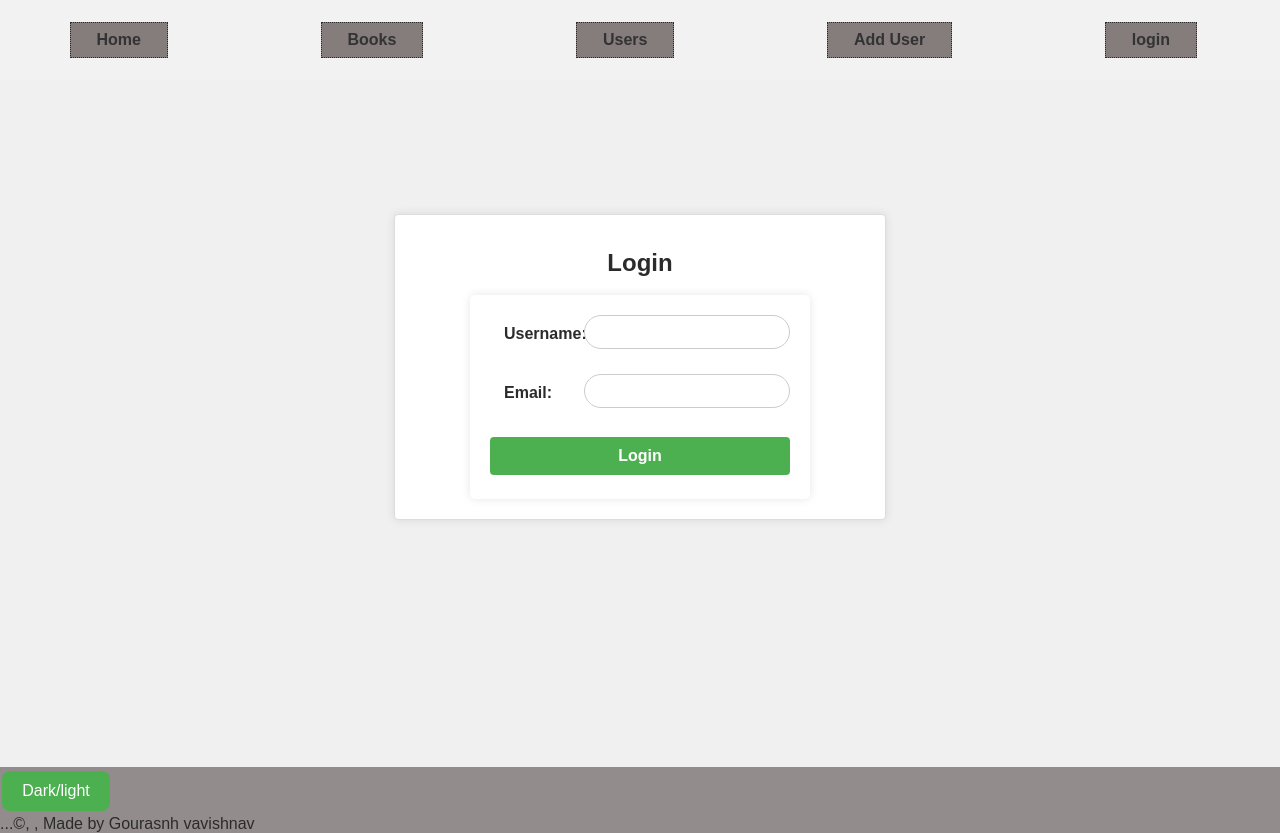
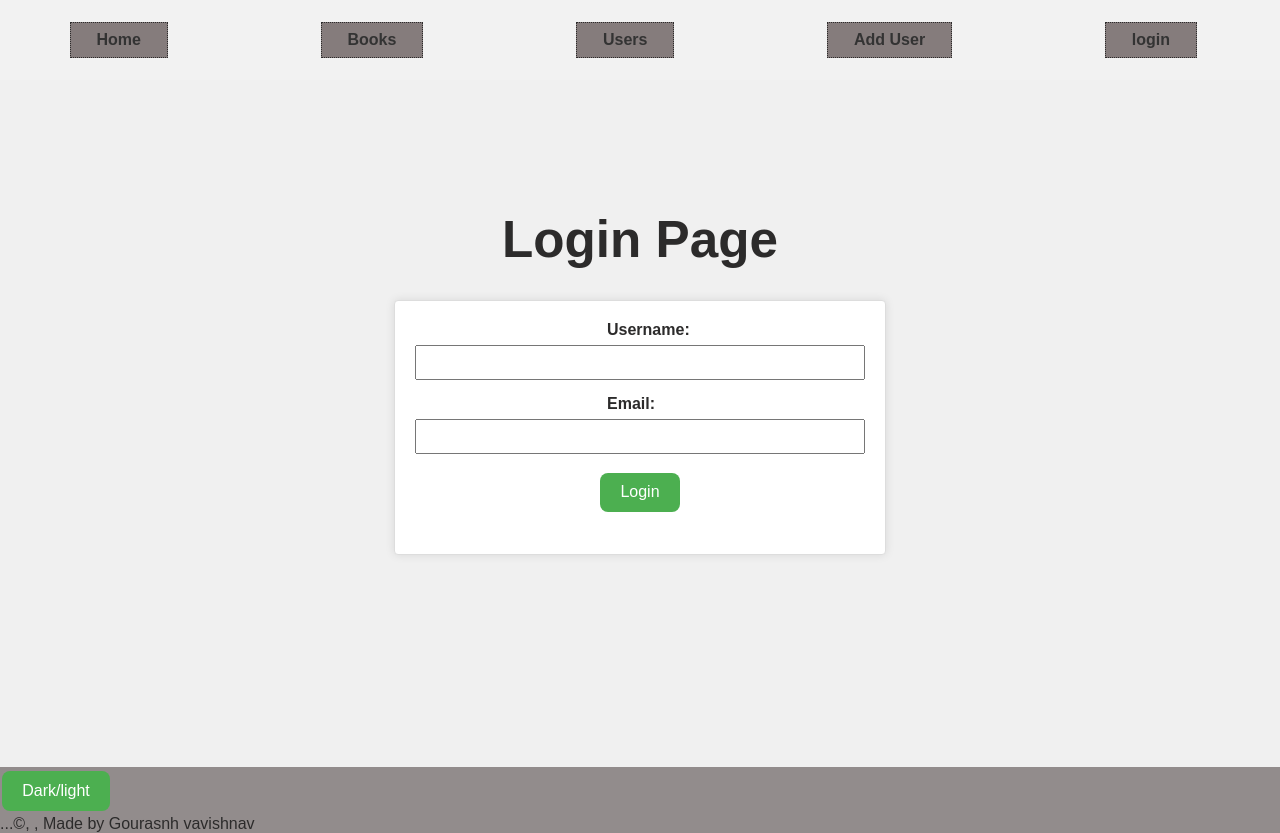
Before and after one commit to kalviumcommunity/s47_random, a React (Vite) app in the folder clint/: page /login in a window 1280 px wide. Built offline with nearby package versions, Linux system fonts and the light colour scheme.

Commit message:
this is login logout commit ,

```diff
--- a/clint/src/Books.jsx
+++ b/clint/src/Books.jsx
@@ -2,7 +2,7 @@ import React from 'react';
 
 const Books = ({ books }) => {
   return (
-    <div>
+    <div style={{ marginTop: '96vh' }}>
       <h1>My Favorite Books</h1>
       <ul>
         {books.map((book, index) => (
--- a/clint/src/EditForm.jsx
+++ b/clint/src/EditForm.jsx
@@ -1,4 +1,3 @@
-// EditForm.jsx
 
 import React, { useState, useEffect } from 'react';
 import axios from 'axios';
--- a/clint/src/Login.jsx
+++ b/clint/src/Login.jsx
@@ -1,86 +1,83 @@
-import React, { useState } from 'react';
+import { useState } from 'react';
+import './Login.css';
 import axios from 'axios';
-import './Login.css'; // Import the CSS file
+import { useNavigate } from 'react-router-dom';
 
-function Login() {
-  const [formData, setFormData] = useState({
-    username: '',
-    email: '',
-  });
-  const [isLoggedIn, setIsLoggedIn] = useState(false);
+const Login = () => {
+    const [username, setUsername] = useState('');
+    const [email, setEmail] = useState('');
+    const [loginbool,setloginbool] = useState(true)
+    const [logoutbool,setlogoutbool] = useState(false)
+    const navigate = useNavigate();
 
-  const handleChange = (e) => {
-    const { name, value } = e.target;
-    setFormData(prevState => ({
-      ...prevState,
-      [name]: value,
-    }));
-  };
 
-  const handleSubmit = async (e) => {
-    e.preventDefault();
-    try {
-      const response = await axios.post('http://localhost:2000/login', formData);
-      console.log(response.data);
-      setIsLoggedIn(true);
-    } catch (error) {
-      console.error('Error logging in:', error);
+    const handleSubmit = (event) => {
+        event.preventDefault();
+        console.log(`Username: ${username}, Email: ${email}`);
+        axios.post('http://localhost:2000/login', { name:username, email }, { withCredentials: true })
+            .then(response => {
+                console.log(response.data.message);
+                setloginbool(false)
+                setlogoutbool(true)
+                setUsername('');
+                setEmail('');
+
+            })
+            .catch(error => {
+                const errormessage = error?.response?.data?.errors?.map((error) => error?.message).join('\n ');
+                if (errormessage) {
+                    return alert(errormessage);
+                }
+                alert(error?.response?.data?.message);
+                console?.error(error?.response?.data);
+            });
+    };
+
+    const handlelogout = (event) =>{
+        event.preventDefault();
+        axios.get('http://localhost:2000/logout')
+        .then(response => {
+            console.log(response.data.message);
+            setloginbool(true)
+            setlogoutbool(false)
+        })
+        .catch(error => {
+            console.error(error.response.data);
+        });
     }
-  };
 
-  const handleLogout = async () => {
-    try {
-      const response = await axios.get('http://localhost:2000/logout');
-      console.log(response.data);
-      setIsLoggedIn(false);
-      setFormData({
-        username: '',
-        email: '',
-      });
-    } catch (error) {
-      console.error('Error logging out:', error);
-    }
-  };
+    return (
+        <>
+        {loginbool &&
+                <div className="login-container">
+                <h1>Login Page</h1>
+                <form onSubmit={handleSubmit} className="login-form">
+                    <label htmlFor="username" className="form-label">Username:</label>
+                    <input
+                        type="text"
+                        id="username"
+                        value={username}
+                        onChange={(e) => setUsername(e.target.value)}
+                        className="form-input"
+                    />
 
-  return (
-    <div className="login-container">
-      {isLoggedIn ? (
-        <div>
-          <h1 className="welcome-message">Welcome, {formData.username}!</h1>
-          <button className="logout-button" onClick={handleLogout}>Logout</button>
-        </div>
-      ) : (
-        <div className="login-form">
-          <h1 className="login-title">Login</h1>
-          <form onSubmit={handleSubmit}>
-            <div className="login-input">
-              <label className="login-label" htmlFor="username">Username:</label>
-              <input
-                className="login-input-field"
-                type="text"
-                name="username"
-                value={formData.username}
-                onChange={handleChange}
-                id="username"
-              />
+                    <label htmlFor="email" className="form-label">Email:</label>
+                    <input
+                        type="email"
+                        id="email"
+                        value={email}
+                        onChange={(e) => setEmail(e.target.value)}
+                        className="form-input"
+                    />
+
+                    {loginbool && <><button type="submit" className="form-submit-btn">Login</button> <br /></>}
+                </form>
             </div>
-            <div className="login-input">
-              <label className="login-label" htmlFor="email">Email:</label>
-              <input
-                className="login-input-field"
-                type="email"
-                name="email"
-                value={formData.email}
-                onChange={handleChange}
-                id="email"
-              />
-            </div>
-            <button className="login-button" type="submit">Login</button>
-          </form>
-        </div>
-      )}
-    </div>
-  );
-}
+        }
+        {logoutbool &&  <button onClick={handlelogout} className="form-submit-btn">Logout</button>}
+
+        </>
+    );
+};
 
 export default Login;
--- a/package.json
+++ b/package.json
@@ -10,9 +10,11 @@
   "author": "gv",
   "license": "ISC",
   "dependencies": {
+    "cookie-parser": "^1.4.6",
     "cors": "^2.8.5",
     "express": "^4.18.2",
     "joi": "^17.12.2",
+    "jsonwebtoken": "^9.0.2",
     "mongoose": "^8.1.1"
   },
   "devDependencies": {
```
Also changed, not shown: 2 other files (tests, documents, lock files or other folders).
